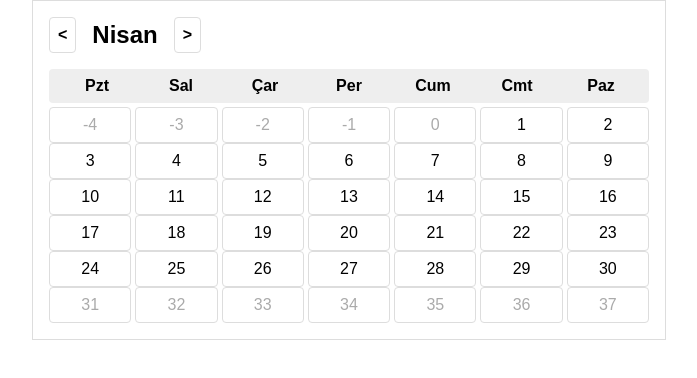
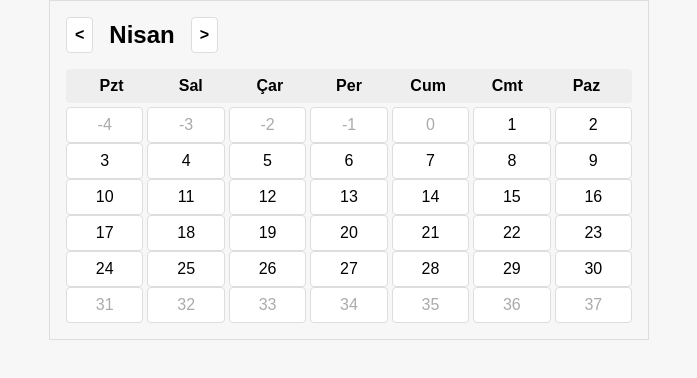
Before and after one commit to DrShahinstein/turkish-literature-calendar, a React (Create React App) app: page / in a window 1280 px wide. Shown: the top 378 px of the page, without its empty margins (291-988 px from the left). Built offline with nearby package versions, Linux system fonts and the light colour scheme.

Commit message:
Arrange global css

```diff
--- a/src/index.css
+++ b/src/index.css
@@ -1,13 +1,9 @@
+* {
+  box-sizing: border-box;
+  font-family: Arial, sans-serif;
+}
+
 body {
   margin: 0;
-  font-family: -apple-system, BlinkMacSystemFont, "Segoe UI", "Roboto", "Oxygen",
-    "Ubuntu", "Cantarell", "Fira Sans", "Droid Sans", "Helvetica Neue",
-    sans-serif;
-  -webkit-font-smoothing: antialiased;
-  -moz-osx-font-smoothing: grayscale;
+  background-color: #f7f7f7;
 }
-
-code {
-  font-family: source-code-pro, Menlo, Monaco, Consolas, "Courier New",
-    monospace;
-}
```
